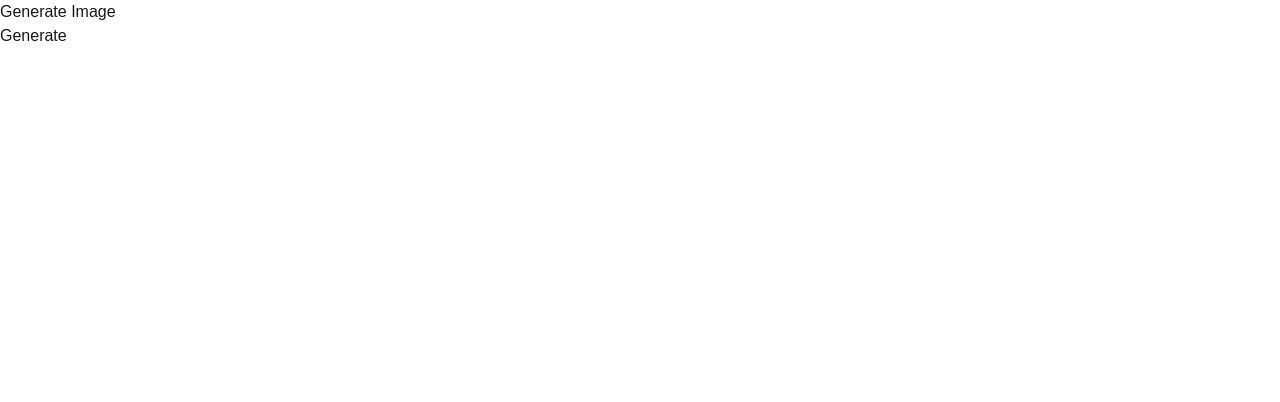
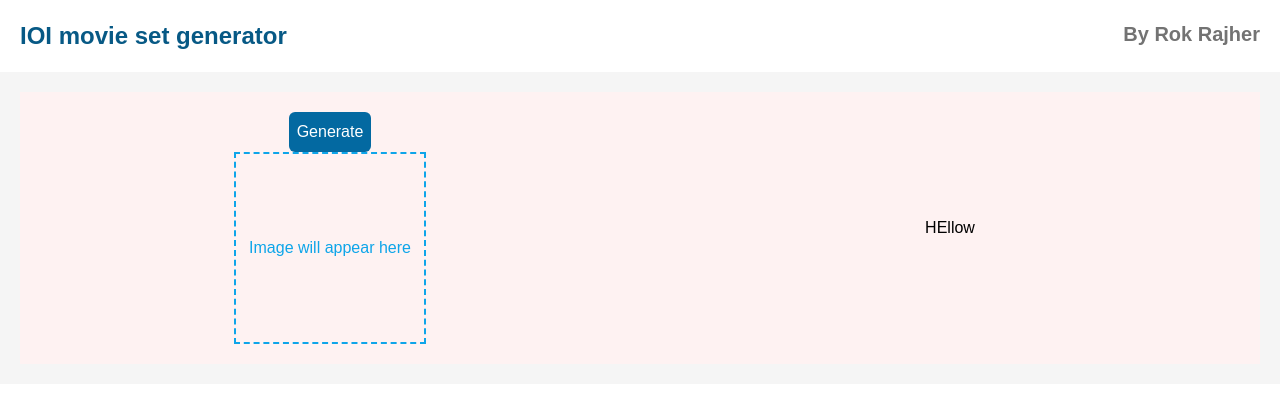
Before and after one commit to rokrajher/IOI-project-2, a Next.js app in the folder frontend/: page / in a window 1280 px wide. Shown: the top 402 px of the page. Built offline with nearby package versions, Linux system fonts and the light colour scheme; no server answers.

Commit message:
improved frontend version

```diff
--- a/frontend/app/api/stableDiffusion.ts
+++ b/frontend/app/api/stableDiffusion.ts
@@ -1,17 +1,17 @@
 import axios from 'axios';
 import FormData from 'form-data';
 
-const MYAPIKEY = 'sk-nqXFdq71kVgrmN2bNs4ngqBn2EGl7QUPDODIrt88LZzwxNcI';
-const authString = `Bearer ${MYAPIKEY}`;
+const key = process.env.NEXT_PUBLIC_SD_APIKEY;
+const authString = `Bearer ${key}`;
 
 interface ResponseData {
   status: number;
   data: Buffer;
 }
 
-export default async function generateImage(): Promise<Buffer | null> {
+export default async function generateImage(promptText:string): Promise<Buffer | null> {
   const form = new FormData();
-  form.append('prompt', 'Lighthouse on a cliff overlooking the ocean');
+  form.append('prompt', promptText);
   form.append('output_format', 'jpeg');
 
   try {
--- a/frontend/app/page.tsx
+++ b/frontend/app/page.tsx
@@ -4,9 +4,10 @@ import generateImage from './api/stableDiffusion';
 
 export default function Home() {
   const [imageSrc, setImageSrc] = useState<string | null>(null);
+  const [promptText, setPromptText] = useState<string>('A beautiful sunset over the ocean');
 
   const onClick = async () => {
-    const imageBuffer = await generateImage();
+    const imageBuffer = await generateImage(promptText);
 
     if (imageBuffer) {
       // Convert the buffer to a Blob URL for image display
@@ -17,11 +18,28 @@ export default function Home() {
   };
 
   return (
-    <main>
-      <h1>Generate Image</h1>
-      <button onClick={onClick}>Generate</button>
+    <main className='bg-white text-black'>
+      <div className='flex justify-between p-5'>
+        <h1 className='text-2xl font-bold text-sky-800'>IOI movie set generator</h1>
+        <h2 className='text-xl font-semibold text-neutral-500'>By Rok Rajher</h2>
+      </div>
 
-      {imageSrc && <img src={imageSrc} alt="Generated Image" />}
+      <div className='grid grid-cols-2 bg-neutral-100 p-5'>
+        <div className='flex flex-col items-center justify-center bg-red-50 p-5'>
+          <button className='rounded-md bg-sky-700 p-2 text-white' onClick={onClick}>Generate</button>
+
+          {/* Image container with a border and placeholder text */}
+          <div
+            className={`w-48 h-48 border-2 border-dashed ${imageSrc ? 'border-transparent' : 'border-sky-500'} flex items-center justify-center`}
+          >
+            {!imageSrc && <p className="text-sky-500">Image will appear here</p>}
+            {imageSrc && <img src={imageSrc} alt="Generated Image" className="w-full h-full object-cover" />}
+          </div>
+        </div>
+        <div className='flex flex-col items-center justify-center bg-red-50 p-5'>
+          <p>HEllow</p>
+        </div>
+      </div>
     </main>
   );
 }
```
